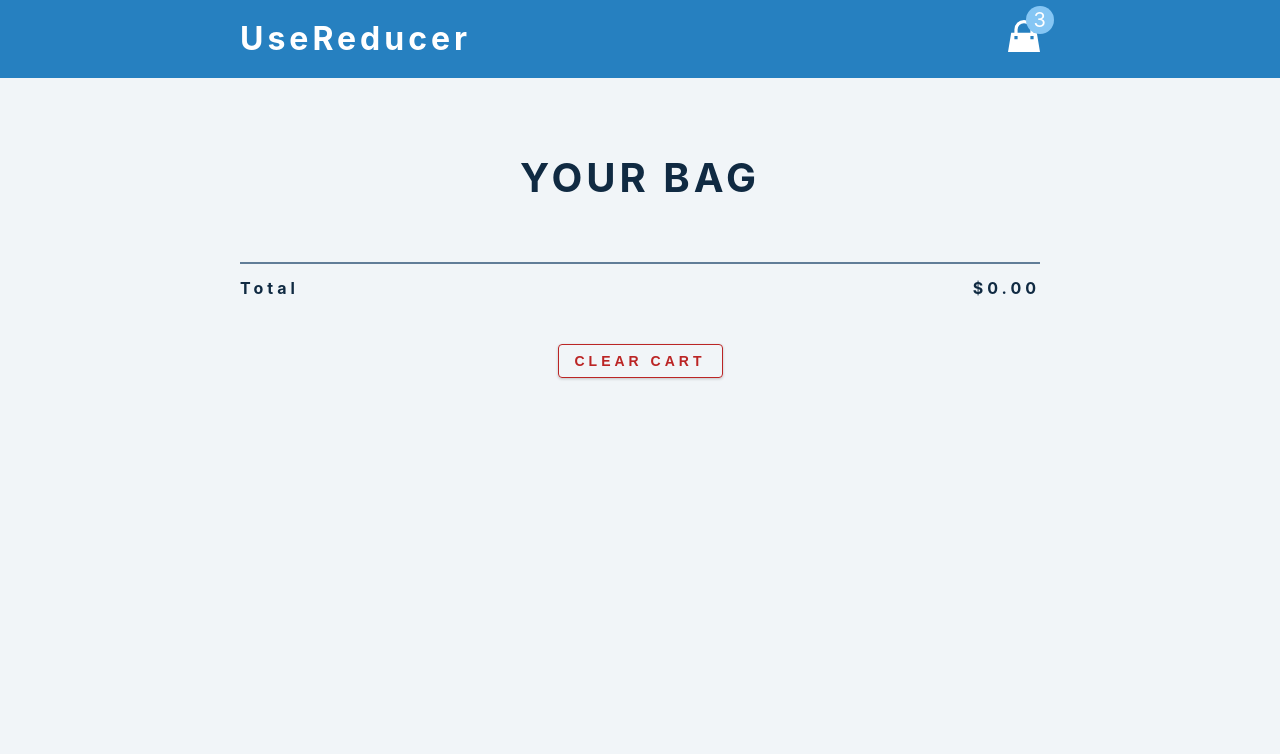
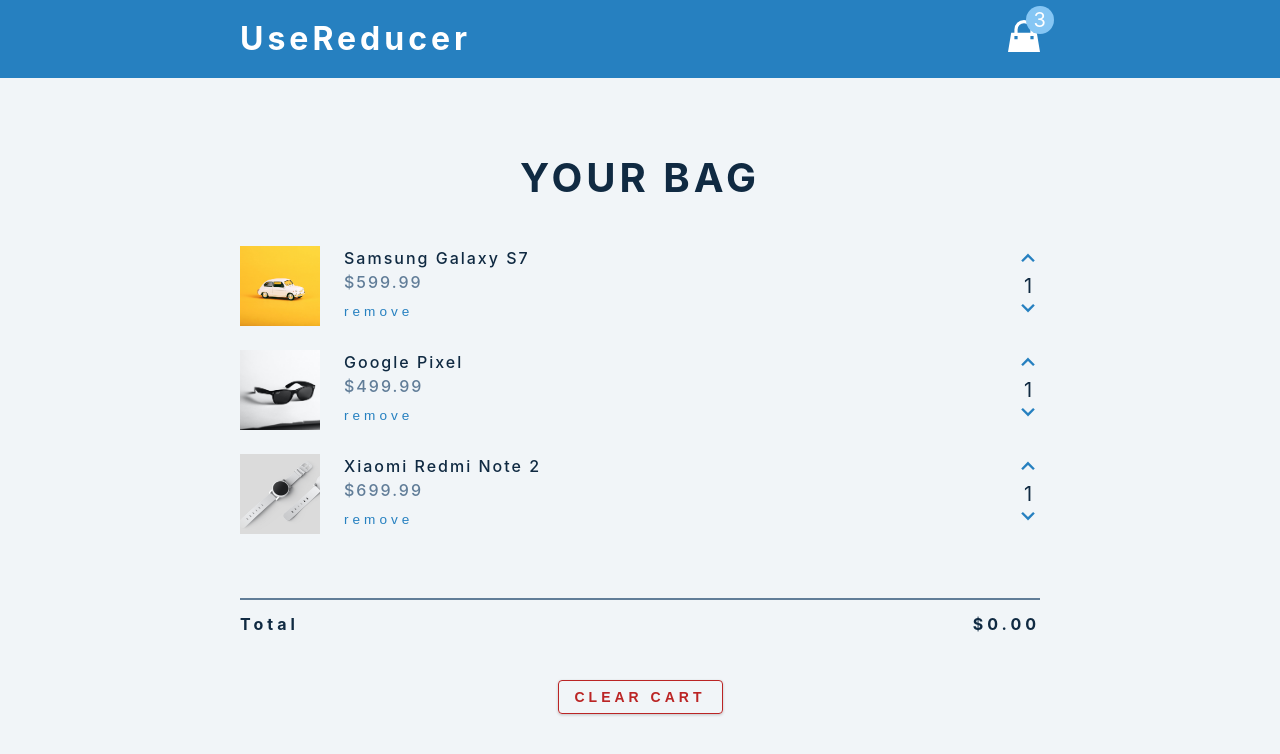
Before and after one commit to goodwill80/Refresher_react_cart_reducer, a React (Create React App) app: page / in a window 1280 px wide. Shown: the top 754 px of the page. Built offline with nearby package versions, Linux system fonts and the light colour scheme.

Commit message:
clear cart

```diff
--- a/src/CartContainer.js
+++ b/src/CartContainer.js
@@ -1,10 +1,11 @@
 import { useGlobalContext } from './context';
+import CartItem from './CartItem';
 
 const CartContainer = () => {
-  const { cart } = useGlobalContext();
-  // console.log(cart);
+  const { cart, clearCart } = useGlobalContext();
+
   // Convert Map to Array
-  const cartArray = Array.from(cart.entries());
+  const cartArray = Array.from(cart.entries()).map((item) => item[1]);
 
   if (cartArray.length === 0) {
     return (
@@ -25,9 +26,10 @@
       </header>
       {/* cart items */}
       <div>
-        {/* {cart.map((item) => {
-          return <CartItem key={item.id} {...item} />
-        })} */}
+        {cartArray.map((cartItem, index) => {
+          // console.log(cartItem);
+          return <CartItem key={index} {...cartItem} />;
+        })}
       </div>
       {/* cart footer */}
       <footer>
@@ -37,10 +39,7 @@
             total <span>$0.00</span>
           </h4>
         </div>
-        <button
-          className="btn clear-btn"
-          onClick={() => console.log('clear cart')}
-        >
+        <button className="btn clear-btn" onClick={clearCart}>
           clear cart
         </button>
       </footer>
--- a/src/context.js
+++ b/src/context.js
@@ -41,7 +41,7 @@
 // console.log(itemsMap);
 // i. CONVERTING FROM MAP TO ARRAY
 const itemsArray = Array.from(itemsMap.entries());
-console.log(itemsArray.map((item) => item[1]));
+const itemsArr = itemsArray.map((item) => item[1]);
 
 // **********************************************
 
@@ -53,8 +53,18 @@
 function AppContextProvider({ children }) {
   const [state, dispatch] = useReducer(reducer, initialState);
 
+  // a. CLEAR CART
+  const clearCart = () => {
+    dispatch({ type: CLEAR_CART });
+  };
+
+  // b. REMOVE ITEM
+
+
   return (
-    <AppContext.Provider value={{ ...state }}>{children}</AppContext.Provider>
+    <AppContext.Provider value={{ ...state, clearCart }}>
+      {children}
+    </AppContext.Provider>
   );
 }
 
--- a/src/reducer.js
+++ b/src/reducer.js
@@ -9,7 +9,9 @@
 
 export const reducer = (state, action) => {
   switch (action.type) {
+    case CLEAR_CART:
+      return { ...state, cart: new Map() };
     default:
-      return state;
+      throw new Error(`no matching action type ${action.type}`);
   }
 };
```
